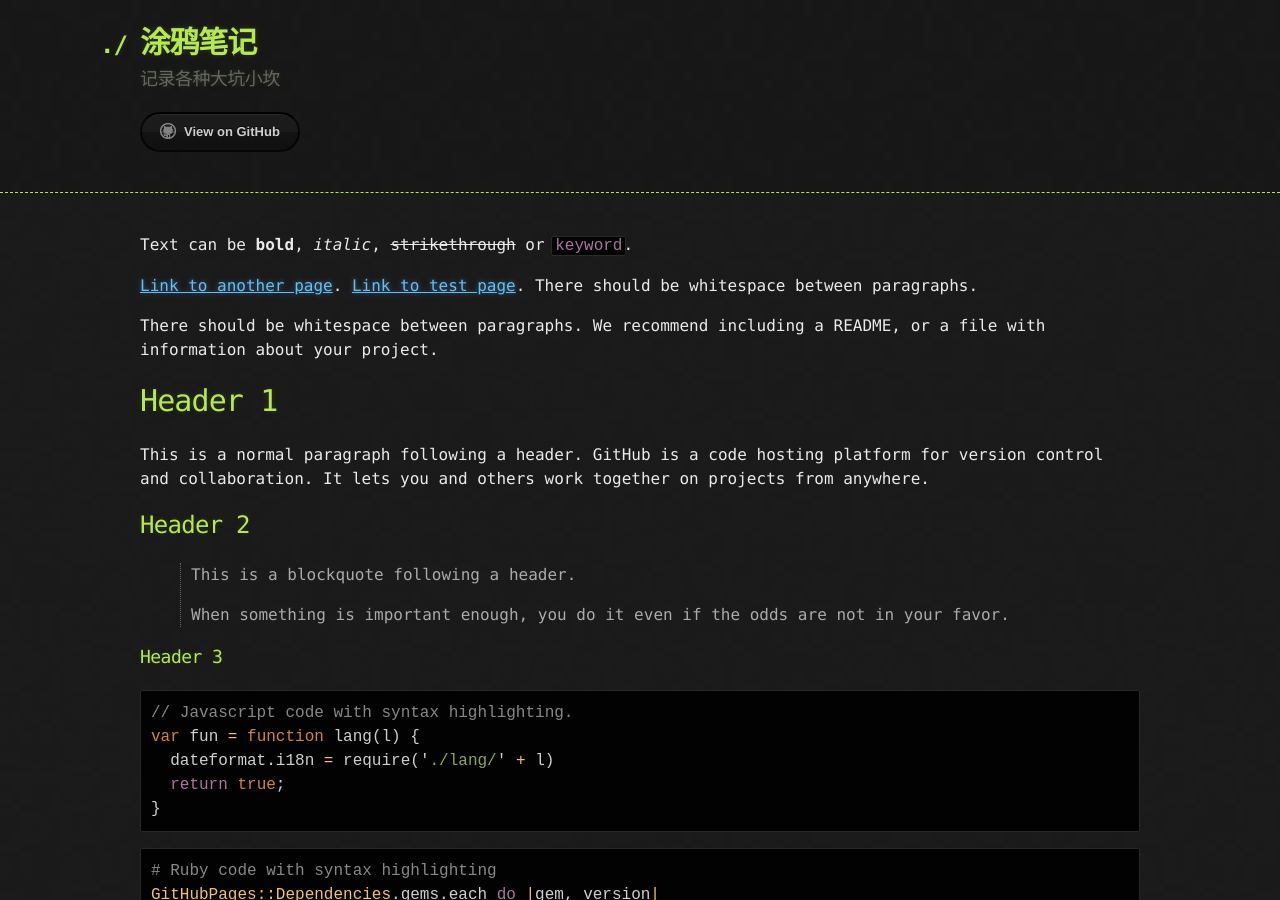
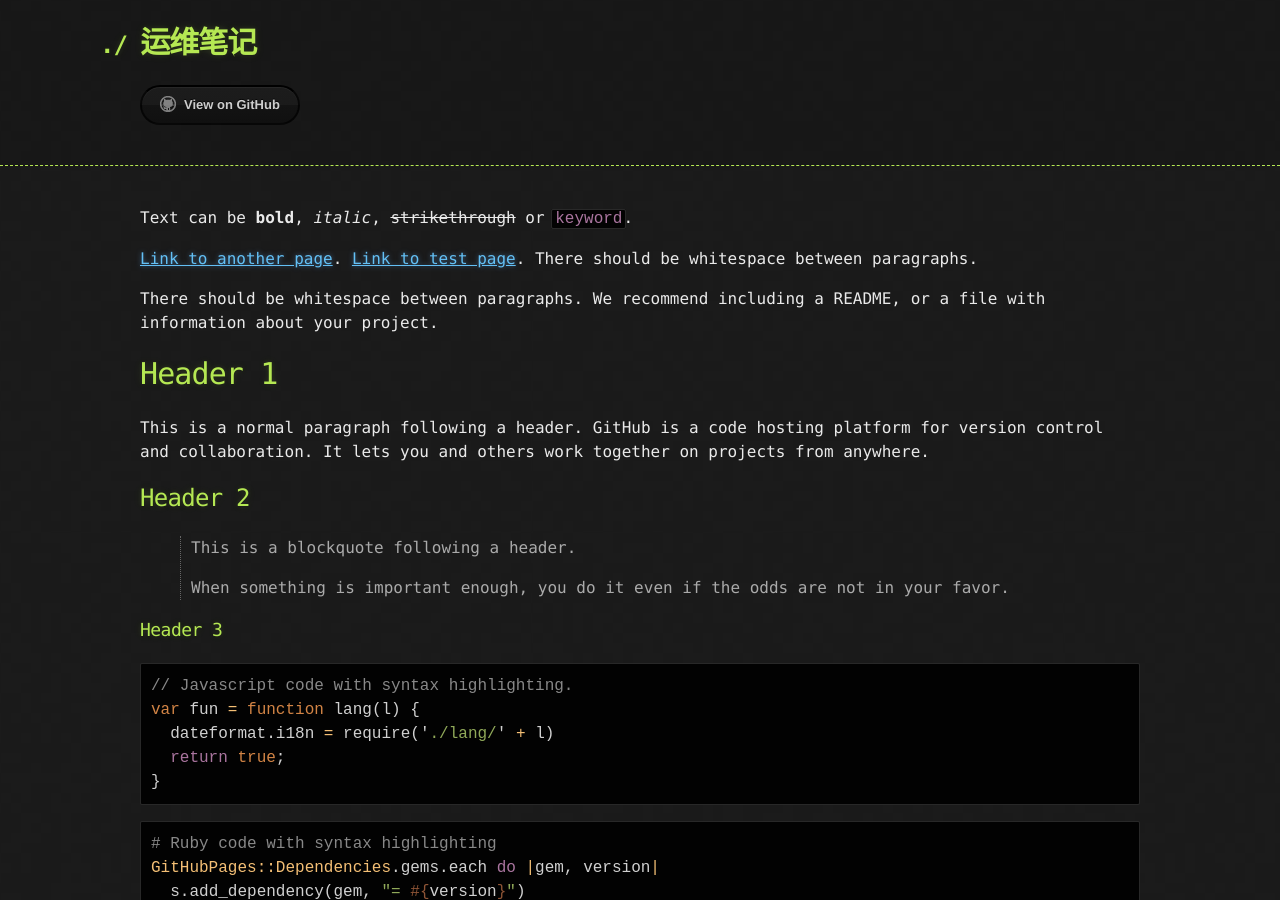
Before and after one commit to trotyoung/trotyoung.github.io, a Jekyll site: the page built from index.md, in a window 1280 px wide and 900 px high. Built offline with Jekyll 4.4.1, drawn with Linux system fonts in a browser that asks for light colours; the repository's description, which GitHub fills in, is left out.

Commit message:
just test

```diff
--- a/_config.yml
+++ b/_config.yml
@@ -1,5 +1,5 @@
-title: 涂鸦笔记
-description: 记录各种大坑小坎
+title: 运维笔记
+description:
 show_downloads: false
 google_analytics: false
 theme: jekyll-theme-merlot
```
